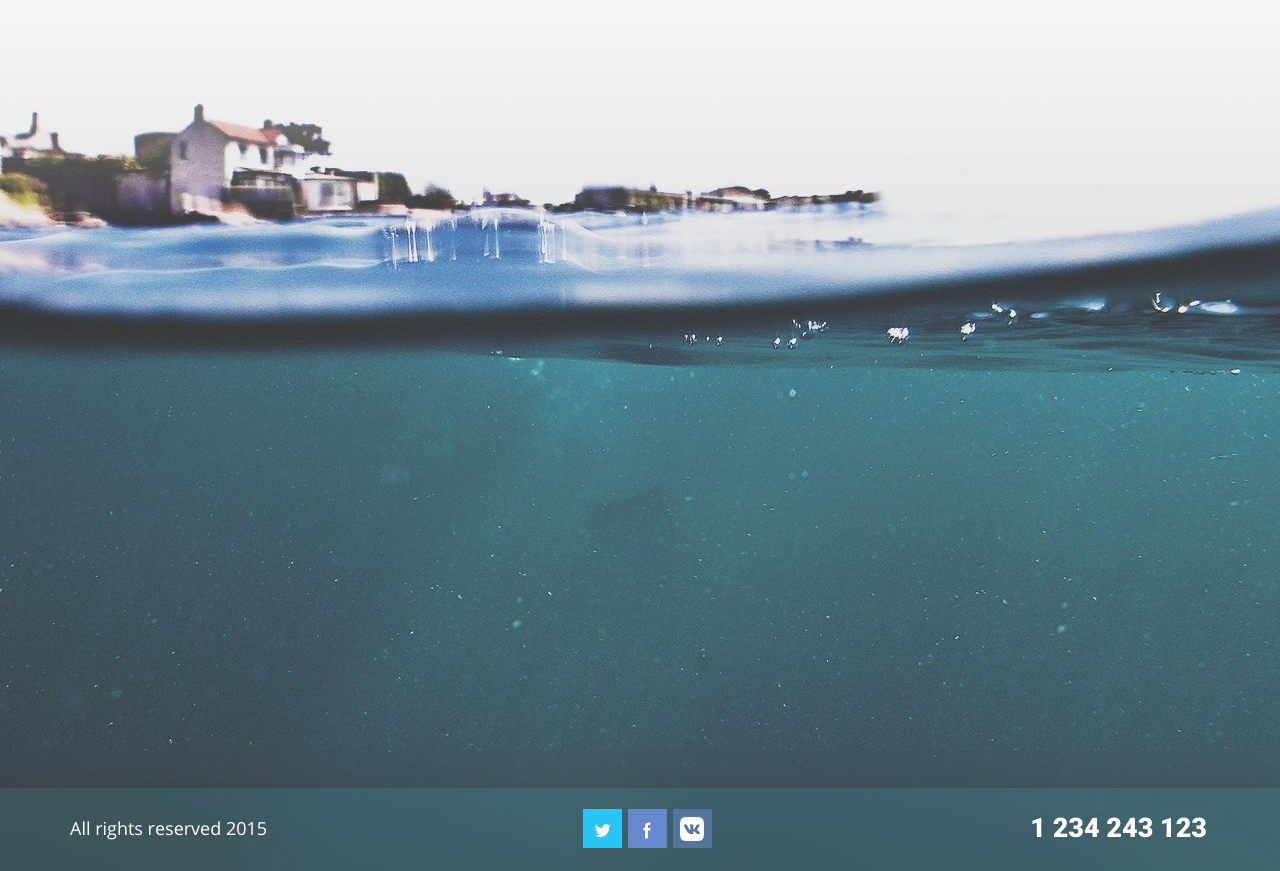
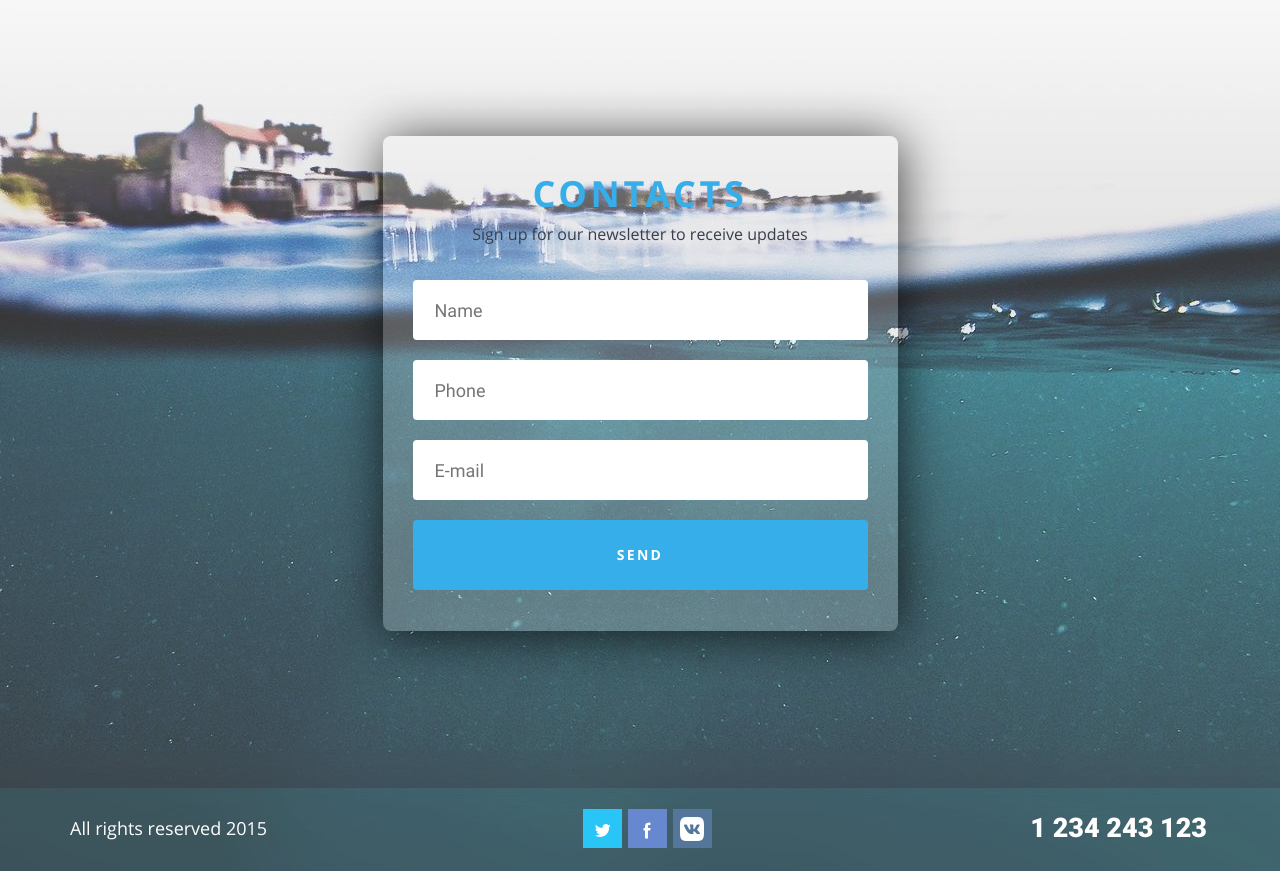
Before and after one commit to BudnikOleksii/Mountains, a website: page src/index.html in a window 1280 px wide. Shown: the part 6560-7431 px from the top of the page. Drawn offline with Linux system fonts and the light colour scheme.

Commit message:
forms refactored and added hover effects

```diff
--- a/src/index.html
+++ b/src/index.html
@@ -406,6 +406,17 @@
                         </div>
                     </div>
                 </div>
+
+                <div class="feed-block">
+                    <h3 class="feed-block__header">CONTACTS</h3>
+                    <div class="feed-block__subheader">Sign up for our newsletter to receive updates</div>
+                    <form class="feed-form-main" action="#">
+                        <input name="name" required placeholder="Name" type="text">
+                        <input name="phone" required placeholder="Phone">
+                        <input name="email" required placeholder="E-mail" type="email">
+                        <button class="btn btn--submit">SEND</button>
+                    </form>
+                </div>
             </div>
 
             <footer class="footer container">
--- a/src/sass/base/_variables.scss
+++ b/src/sass/base/_variables.scss
@@ -24,6 +24,12 @@ $color-grey-light-6: #cccccc;
 $color-grey-dark-1: #212121;
 $color-grey-dark-2: #202020;
 $color-grey-dark-3: #383e4a;
+// $color-green-ok: #7ed56f;
+$color-red: #dc5238;
+
+$shadow-default: 3px 3px 20px $color-blue-main;
+$shadow-red: 3px 3px 20px $color-red;
+// $shadow-green: 3px 3px 20px $green-ok;
 
 $font-brigin: 'Bringin';
 $font-roboto: 'Roboto';
--- a/src/sass/blocks/_buttons.scss
+++ b/src/sass/blocks/_buttons.scss
@@ -42,4 +42,9 @@
         font-size: 12px;
         letter-spacing: 0.12em;
     }
+
+    &--submit {
+        width: 100%;
+        height: 70px;
+    }
 }
--- a/src/sass/blocks/_contact.scss
+++ b/src/sass/blocks/_contact.scss
@@ -26,32 +26,3 @@
         }
     }
 }
-
-.feed-form {
-    width: 855px;
-    height: 62px;
-    background-color: $color-white;
-    border-radius: 4.0px;
-    display: flex;
-    align-items: center;
-
-    &__input {
-        padding: 25px 21px;
-        flex: 1;
-        border: none;
-        height: 35px;
-        font-family: $font-roboto;
-        font-size: 16px;
-        line-height: 1.2;
-        font-weight: 400;
-        letter-spacing: 0.02em;
-        color: $color-grey-light-5;
-        &:not(:last-child) {
-            border-right: 1px solid #ebebeb;
-        }
-
-        &:active, &:focus {
-            outline: none;
-        }
-    }
-}
--- /dev/null
+++ b/src/sass/blocks/_forms.scss
@@ -0,0 +1,96 @@
+.feed-form {
+    width: 855px;
+    height: 62px;
+    background-color: $color-white;
+    border-radius: 4.0px;
+    display: flex;
+    align-items: center;
+
+    &__input {
+        padding: 25px 21px;
+        flex: 1;
+        border: none;
+        height: 35px;
+        font-family: $font-roboto;
+        font-size: 16px;
+        line-height: 1.2;
+        font-weight: 400;
+        letter-spacing: 0.02em;
+        color: $color-grey-light-5;
+        &:not(:last-child) {
+            border-right: 1px solid #ebebeb;
+        }
+
+        &:hover,
+        &:focus:invalid {
+            box-shadow: $shadow-red;
+            border: 2px solid $color-red;
+        }
+
+        &:active, &:focus {
+            outline: none;
+        }
+
+        &:focus {
+            box-shadow: $shadow-default;
+            border: 2px solid $color-blue-main;
+        }
+    }
+}
+
+.feed-block {
+    margin: 140px auto 0 auto;
+    padding: 40px 30px 50px 30px;
+    width: 515px;
+    height: 495px;
+    box-shadow: 2px 4px 51px 0px rgba(0,0,0,0.75);
+    background-color: rgba($color-white, .18);
+    border-radius: 8.0px;
+
+    &__header {
+        @include heading(36px);
+        color: $color-blue-main;
+    }
+
+    &__subheader {
+        margin-bottom: 31px;
+        font-size: 16px;
+        line-height: 29px;
+        font-weight: 400;
+        color: $color-grey-dark-3;
+    }
+}
+
+.feed-form-main {
+    display: flex;
+    flex-direction: column;
+
+    input {
+        margin-bottom: 20px;
+        padding: 24px 19px;
+        height: 60px;
+        background-color: $color-white;
+        border: 3px solid $color-white;
+        border-radius: 4px;
+        font-family: $font-roboto;
+        font-size: 18px;
+        line-height: 1.2;
+        font-weight: 400;
+        color: $color-grey-light-6;
+
+        &:hover,
+        &:focus:invalid {
+            box-shadow: $shadow-red;
+            border: 2px solid $color-red;
+        }
+
+        &:active, &:focus {
+            outline: none;
+        }
+
+        &:focus {
+            box-shadow: $shadow-default;
+            border: 2px solid $color-blue-main;
+        }
+    }
+}
--- a/src/sass/style.scss
+++ b/src/sass/style.scss
@@ -5,6 +5,7 @@
 @import 'base/base';
 
 @import './blocks/buttons';
+@import './blocks/forms';
 @import './blocks/header';
 @import './blocks/about-us';
 @import './blocks/journal';
```
Also changed, not shown: src/css/style.min.css.
